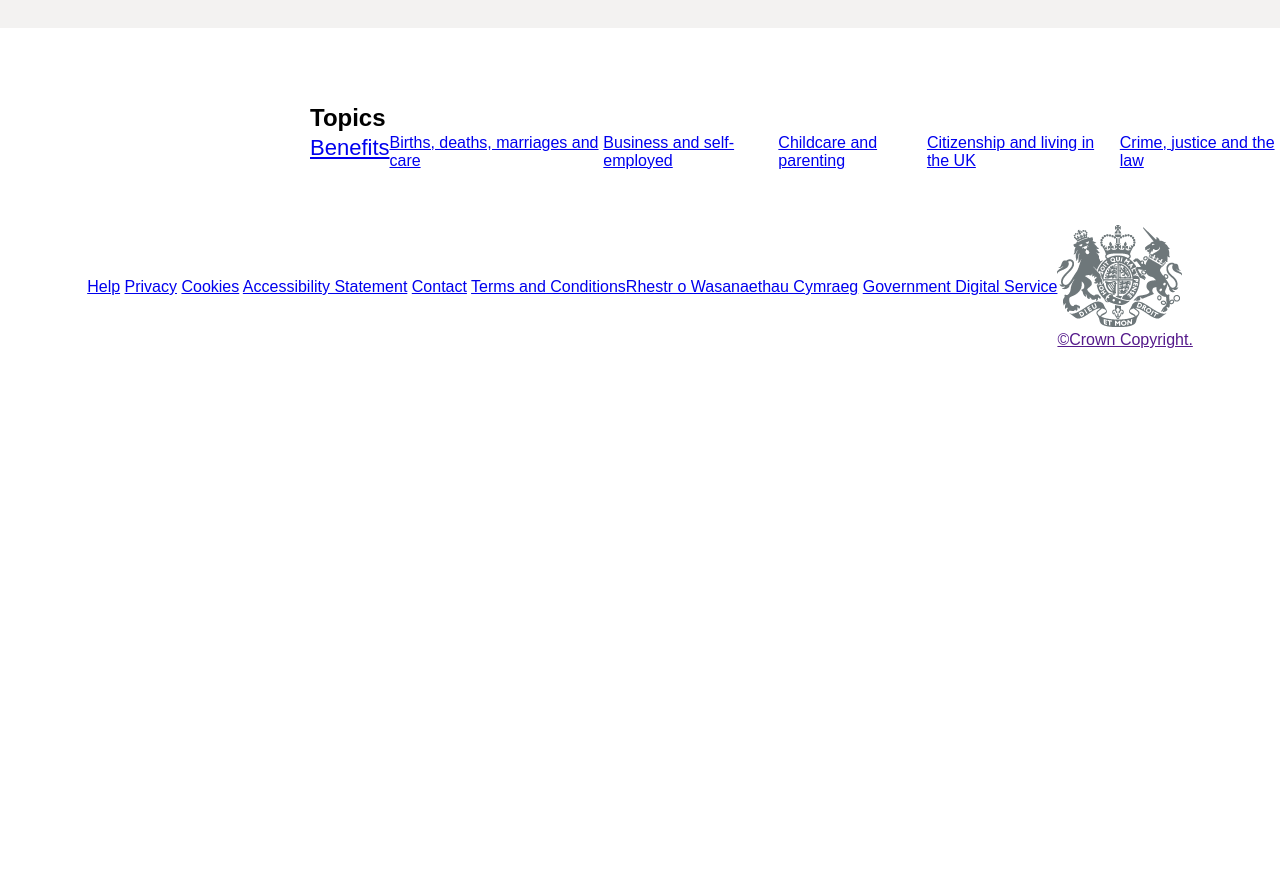
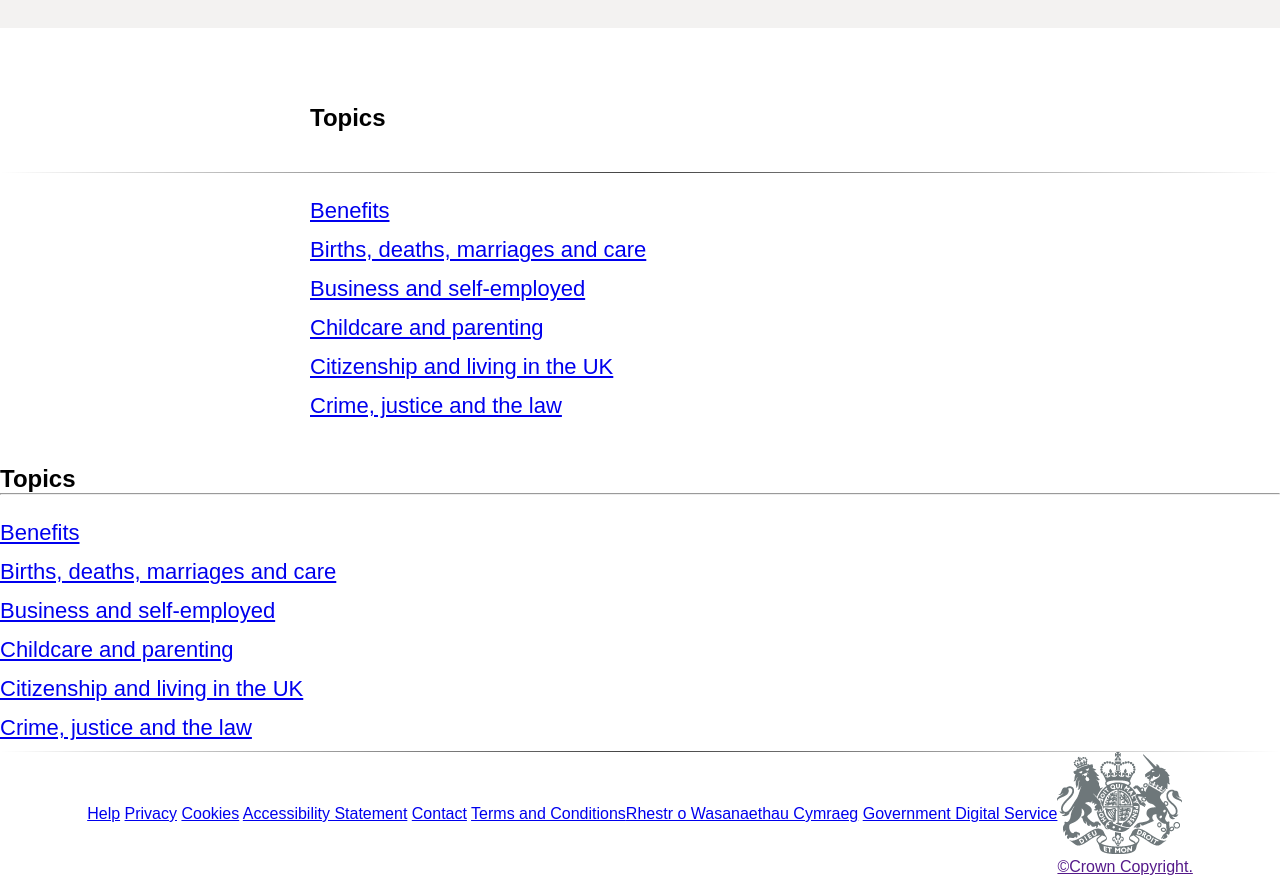
Before and after one commit to megsens/clone_assignment, a plain HTML site: page cloneindex.html in a window 1280 px wide. Shown: the part 720-1614 px from the top of the page. Before the commit the page ends 1087 px from the top, so only its background shows below. Drawn offline with Linux system fonts and the light colour scheme.

Commit message:
Fixed Footed, added 2 sections

```diff
--- a/cloneindex.html
+++ b/cloneindex.html
@@ -68,6 +68,8 @@
 
         </div>
 
+        <hr class="hr-topics">
+
         <div class="topics-container">
             <div class="topic-link1"><a href="#">Benefits</a></div>
             <div class="topic-link2"><a href="#">Births, deaths, marriages and care</a></div>
@@ -80,23 +82,42 @@
         </div>
 
             <!-- Topics End -->
+
+
+<br>
 <br>
 
-            </div>
+        <!--Government Activity Start -->
+
+        <div class="government">
+
+            <h2>Topics</h2>
+
         </div>
 
-        <div class>
-            <br>
+        <hr class="hr-government">
+
+        <div class="government-container">
+            <div class="topic-link1"><a href="#">Benefits</a></div>
+            <div class="topic-link2"><a href="#">Births, deaths, marriages and care</a></div>
+            <div class="topic-link3"><a href="#">Business and self-employed</a></div>
+            <div class="topic-link4"><a href="#">Childcare and parenting</a></div>
+            <div class="topic-link5"><a href="#">Citizenship and living in the UK</a></div>
+            <div class="topic-link6"><a href="#">Crime, justice and the law</a></div>
         </div>
 
         </div>
 
-    <br>
+        <!--Government Activity End -->
+
+    <hr class="hr-footer">
+
 
     <!-- Footer code -->
 
 
     <div class="footer-container">
+        <div>
             <div>
                 <a class="footer-link" href="#">Help</a>
                 <a class="footer-link" href="#">Privacy</a>
@@ -105,15 +126,16 @@
                 <a class="footer-link" href="#">Contact</a>
                 <a class="footer-link" href="#">Terms and Conditions</a>
             </div>
-        <br>
+        </div>
         <div>
                 <a class="footer-link" href="#">Rhestr o Wasanaethau Cymraeg</a>
                 <a class="footer-link" href="#">Government Digital Service</a>
             </div>
-
+        <div>
             <!-- Crown pic and copyright symbol -->
         <div class="crown-pic">
             <a href="" target="_blank" ><img src="img/gov-creast.png"><p class="copyright">©Crown Copyright.</p></a>
+        </div>
     </div>
 
     </div>
--- a/style.css
+++ b/style.css
@@ -179,25 +179,97 @@ padding: 15px;
     display: flex;
     padding-top: 40px;
     padding-left: 310px;
+    padding-bottom: 40px;
     border-spacing: 20px;
 
 }
 
+.hr-topics {
+
+    border: 0;
+    height: 1px;
+    background-image: linear-gradient(to right, rgba(0, 0, 0, 0), rgba(0, 0, 0, 0.75), rgba(0, 0, 0, 0));
+}
+
+.hr-footer {
+
+    border: 0;
+    height: 1px;
+    background-image: linear-gradient(to right, rgba(0, 0, 0, 0), rgba(0, 0, 0, 0.75), rgba(0, 0, 0, 0));
+}
+
 .topics-container {
 
-align-items: center;
 border: solid, 5;
 display: flex;
+flex-direction: column;
 padding-left: 310px;
 font-family: Arial, Helvetica, sans-serif;
+font-size: 20px;
 }
 
 .topic-link1 {
 
     background:none;
     font-size: 22px;
+    padding-top: 25px;
+    padding-bottom: 10px;
+    padding-right: 20px;
+    color: #1d70b8;
+
+}
+
+.topic-link2 {
+
+    background:none;
+    font-size: 22px;
     padding-top: 3px;
     padding-bottom: 10px;
+    padding-right: 20px;
+    color: #1d70b8;
+
+}
+
+.topic-link3 {
+
+    background:none;
+    font-size: 22px;
+    padding-top: 3px;
+    padding-bottom: 10px;
+    padding-right: 20px;
+    color: #1d70b8;
+
+}
+
+.topic-link4 {
+
+    background:none;
+    font-size: 22px;
+    padding-top: 3px;
+    padding-bottom: 10px;
+    padding-right: 20px;
+    color: #1d70b8;
+
+}
+
+.topic-link5 {
+
+    background:none;
+    font-size: 22px;
+    padding-top: 3px;
+    padding-bottom: 10px;
+    padding-right: 20px;
+    color: #1d70b8;
+
+}
+
+.topic-link6 {
+
+    background:none;
+    font-size: 22px;
+    padding-top: 3px;
+    padding-bottom: 10px;
+    padding-right: 20px;
     color: #1d70b8;
 
 }
```
Lines whose indentation alone changed are shown as unchanged.
